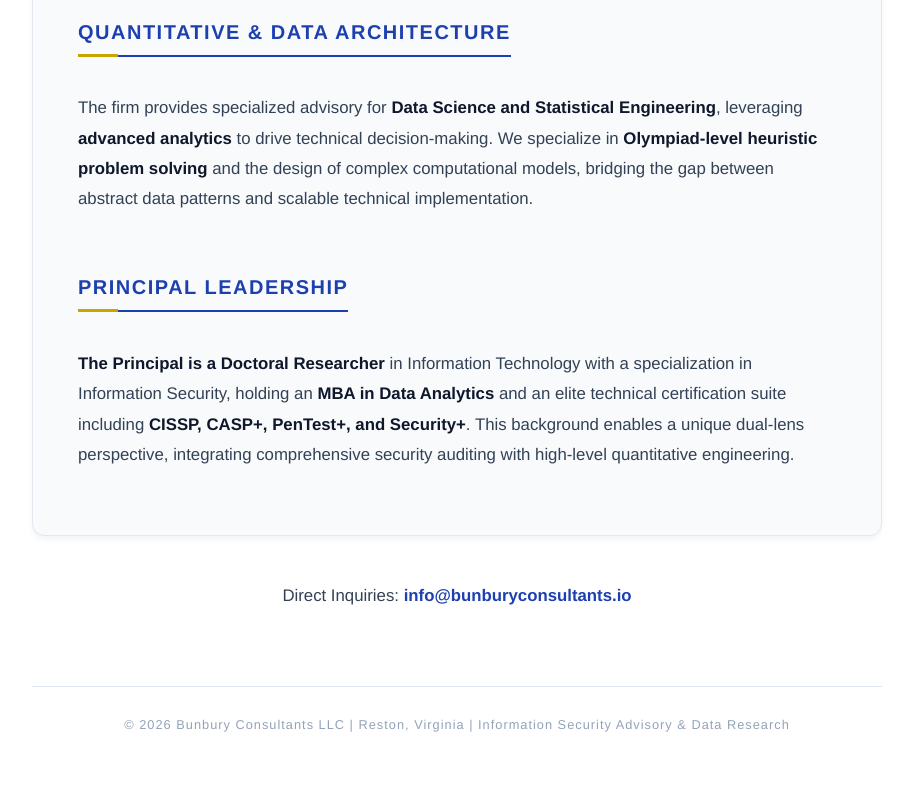
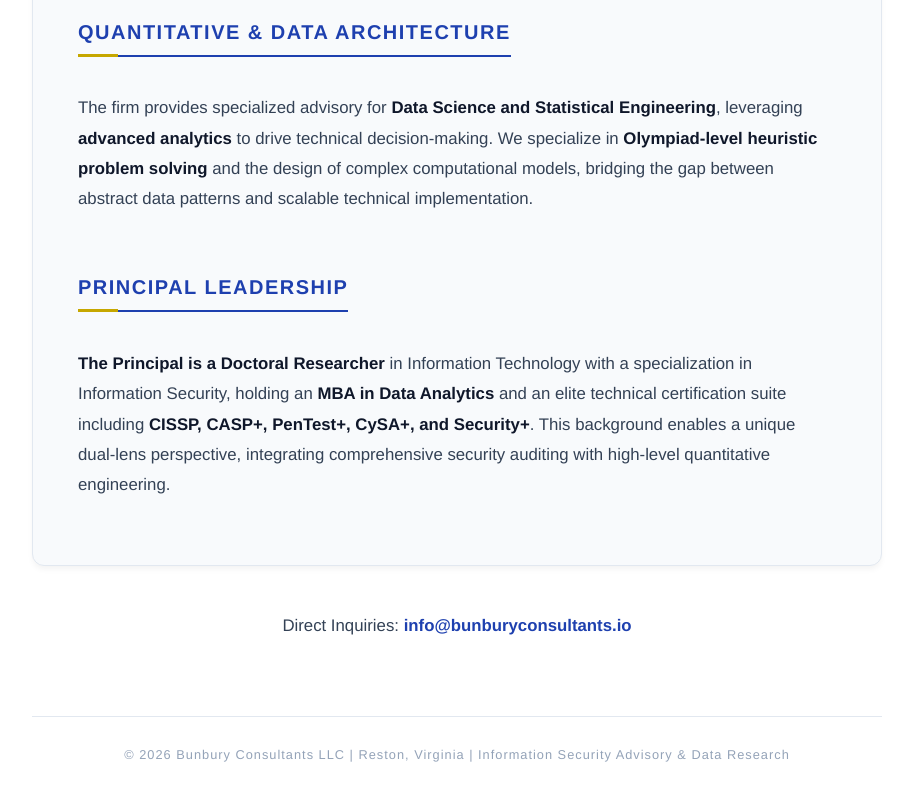
Before and after one commit to bunburyconsultants/github.io, a plain HTML site: page index.html in a window 1280 px wide. Shown: the part 1317-2117 px from the top of the page, without its empty margins (183-1096 px from the left). Drawn offline with Linux system fonts and the light colour scheme.

Commit message:
Update index.html

```diff
--- a/index.html
+++ b/index.html
@@ -68,7 +68,7 @@
             <p>The firm provides specialized advisory for <strong>Data Science and Statistical Engineering</strong>, leveraging <strong>advanced analytics</strong> to drive technical decision-making. We specialize in <strong>Olympiad-level heuristic problem solving</strong> and the design of complex computational models, bridging the gap between abstract data patterns and scalable technical implementation.</p>
 
             <h3>Principal Leadership</h3>
-            <p><strong>The Principal is a Doctoral Researcher</strong> in Information Technology with a specialization in Information Security, holding an <strong>MBA in Data Analytics</strong> and an elite technical certification suite including <strong>CISSP, CASP+, PenTest+, and Security+</strong>. This background enables a unique dual-lens perspective, integrating comprehensive security auditing with high-level quantitative engineering.</p>
+            <p><strong>The Principal is a Doctoral Researcher</strong> in Information Technology with a specialization in Information Security, holding an <strong>MBA in Data Analytics</strong> and an elite technical certification suite including <strong>CISSP, CASP+, PenTest+, CySA+, and Security+</strong>. This background enables a unique dual-lens perspective, integrating comprehensive security auditing with high-level quantitative engineering.</p>
         </div>
 
         <p style="margin-top: 50px;">Direct Inquiries: <a href="mailto:info@bunburyconsultants.io">info@bunburyconsultants.io</a></p>
```
